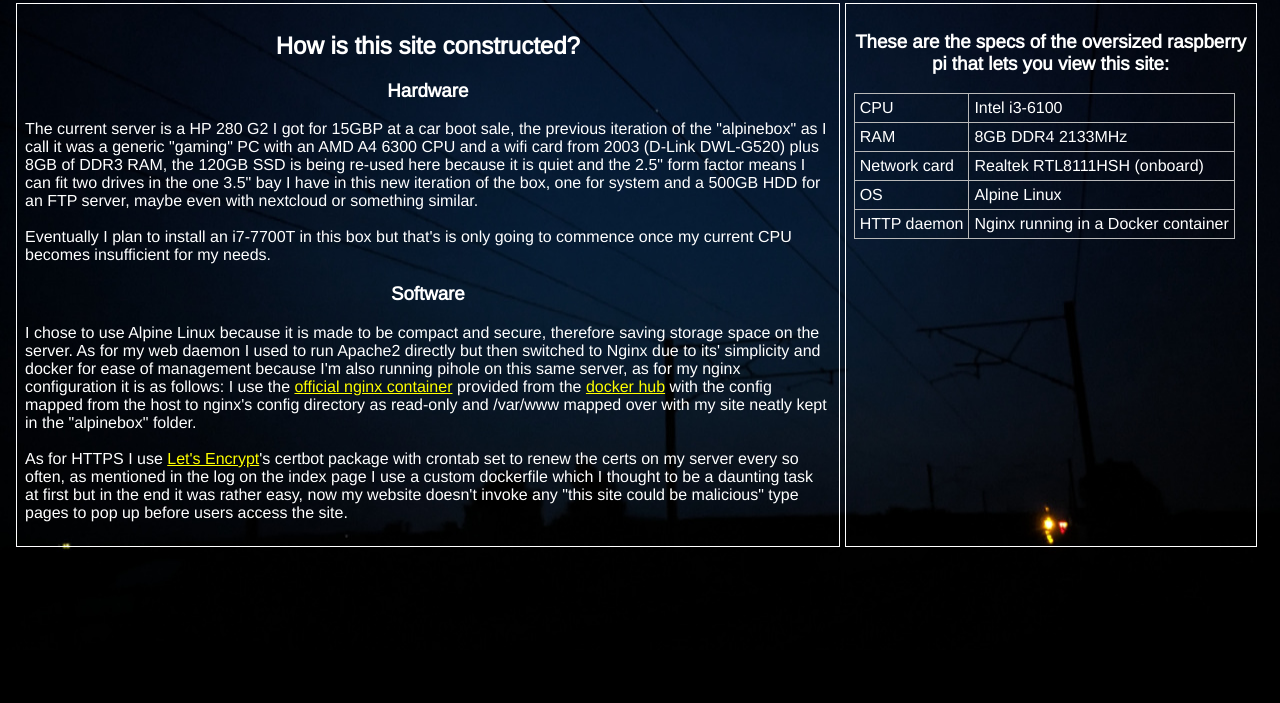
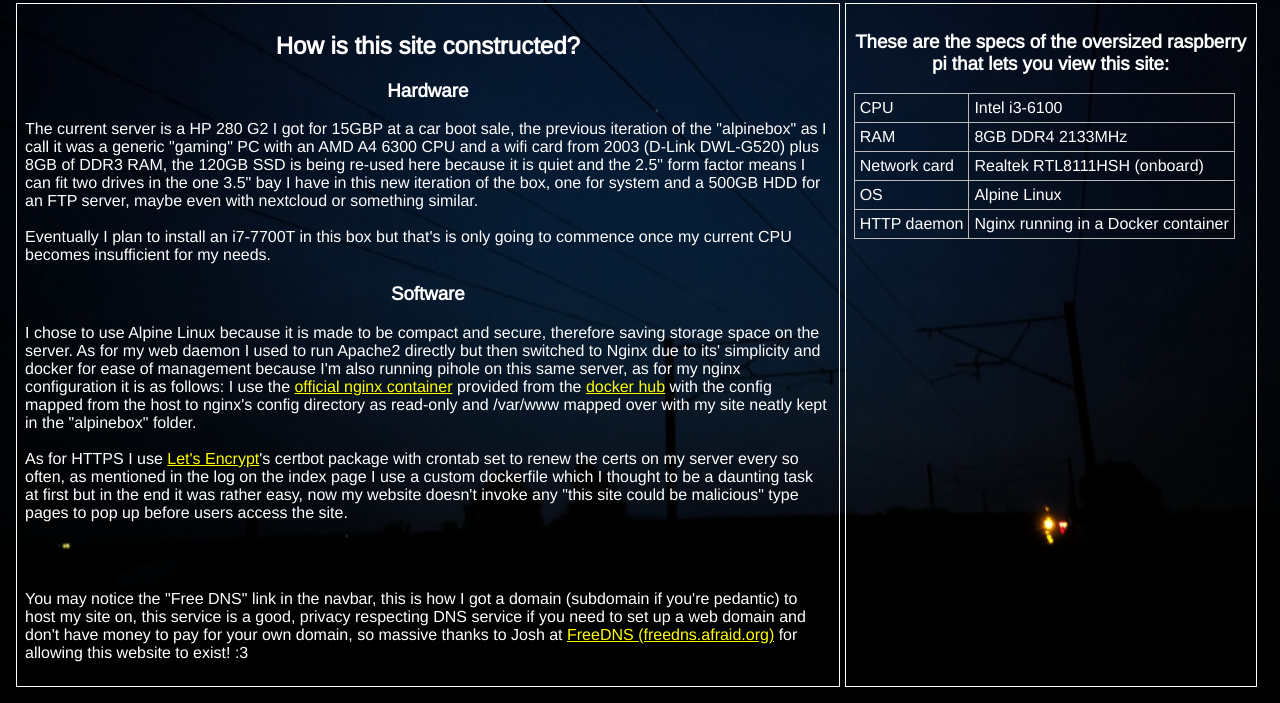
Before and after one commit to SparkTheProtogen/alpinebox-website, a plain HTML site: page techspecs.html in a window 1280 px wide. Shown: the part 150-853 px from the top of the page. Before the commit the page ends 800 px from the top, so only its background shows below. Drawn offline with Linux system fonts and the light colour scheme.

Commit message:
added mention of DNS on techspecs

```diff
--- a/techspecs.html
+++ b/techspecs.html
@@ -37,6 +37,11 @@
                         from the <a href="https://hub.docker.com/">docker hub</a> with the config mapped from the host to nginx's config directory as read-only and /var/www mapped over with my site neatly kept in the "alpinebox" folder.
                         <br> <br> As for HTTPS I use <a href="https://letsencrypt.org/">Let's Encrypt</a>'s certbot package with crontab set to renew the certs on my server every so often, as mentioned in the log on the index page I use a custom
                         dockerfile which I thought to be a daunting task at first but in the end it was rather easy, now my website doesn't invoke any "this site could be malicious" type pages to pop up before users access the site.</p>
+                        <br>
+                        <br>
+                        <p>You may notice the "Free DNS" link in the navbar, this is how I got a domain (subdomain if you're pedantic) to host my site on, this service is a good, privacy respecting DNS service if you need to
+                            set up a web domain and don't have money to pay for your own domain, so massive thanks to Josh at <a href="https://freedns.afraid.org">FreeDNS (freedns.afraid.org)</a> for allowing this website to exist! :3
+                        </p>
                 </div>
 
                 <div class="otherdiv">
```
